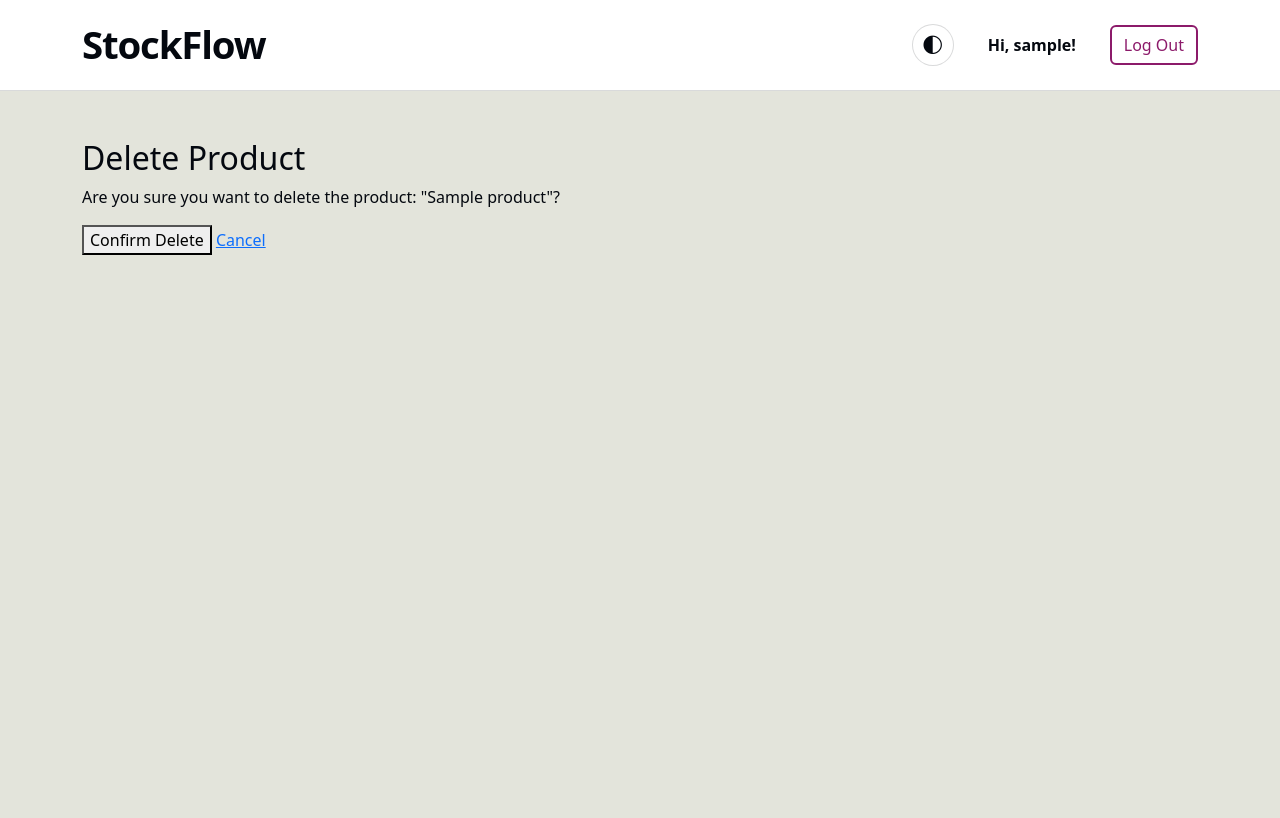
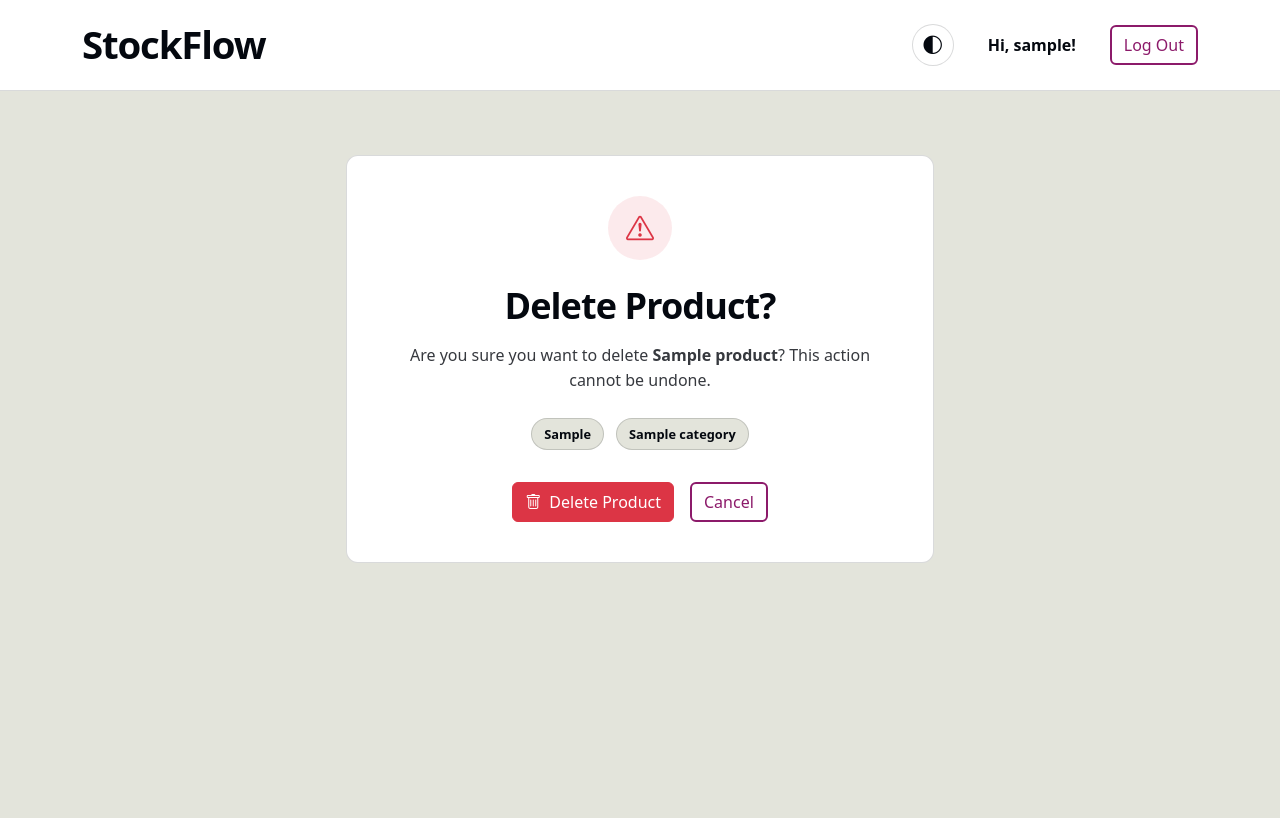
Before and after one commit to ariful-riane/stockflow, a Django app: page /products/1/delete/ in a window 1280 px wide. Run offline with Django 5.2, Linux system fonts and the light colour scheme; a user stored in the database is signed in; tables that the repository leaves empty hold one stand-in row (values such as "Sample post").

Commit message:
Styled product delete confirmation

```diff
--- a/inventory/static/inventory/css/app.css
+++ b/inventory/static/inventory/css/app.css
@@ -425,6 +425,90 @@
     margin-top: 2rem;
 }
 
+.product-delete-page {
+    width: 100%;
+    max-width: 620px;
+    margin: 0 auto;
+    padding: 1rem;
+}
+
+.product-delete-card {
+    padding: 2.5rem;
+    text-align: center;
+    background-color: var(--sf-surface);
+    border: 1px solid var(--sf-border);
+    border-radius: 0.75rem;
+}
+
+.product-delete-icon {
+    width: 64px;
+    height: 64px;
+    display: flex;
+    align-items: center;
+    justify-content: center;
+    margin: 0 auto 1.5rem;
+    color: #DC3545;
+    background-color: rgba(220, 53, 69, 0.1);
+    border-radius: 50%;
+    font-size: 1.75rem;
+}
+
+.product-delete-icon-blocked {
+    color: var(--sf-primary);
+    background-color: rgba(80, 125, 188, 0.1);
+}
+
+.product-delete-title {
+    margin-bottom: 1rem;
+    font-size: clamp(1.75rem, 4vw, 2.25rem);
+    font-weight: 600;
+    letter-spacing: -0.025em;
+}
+
+.product-delete-message {
+    max-width: 470px;
+    margin: 0 auto 1.5rem;
+    color: var(--sf-text);
+    line-height: 1.6;
+    opacity: 0.8;
+}
+
+.product-delete-details {
+    display: flex;
+    justify-content: center;
+    gap: 0.75rem;
+    margin-bottom: 2rem;
+}
+
+.product-delete-details span {
+    padding: 0.35rem 0.75rem;
+    color: var(--sf-text);
+    background-color: var(--sf-bg);
+    border: 1px solid var(--sf-border);
+    border-radius: 999px;
+    font-size: 0.8rem;
+    font-weight: 600;
+}
+
+.product-delete-actions {
+    display: flex;
+    justify-content: center;
+    gap: 1rem;
+}
+
+.product-delete-button {
+    color: white;
+    background-color: #DC3545;
+    border: 1px solid #DC3545;
+}
+
+.product-delete-button:hover,
+.product-delete-button:focus {
+    color: white;
+    background-color: #BB2D3B;
+    border-color: #B02A37;
+}
+
 @media (max-width: 767.98px) {
     .products-heading {
         flex-direction: column;
@@ -458,6 +542,27 @@
     }
 
     .product-form-actions .btn {
+        width: 100%;
+    }
+
+    .product-delete-page {
+        padding: 0;
+    }
+
+    .product-delete-card {
+        padding: 1.5rem;
+    }
+
+    .product-delete-details {
+        flex-direction: column;
+        align-items: center;
+    }
+
+    .product-delete-actions {
+        flex-direction: column;
+    }
+
+    .product-delete-actions .btn {
         width: 100%;
     }
 }
--- a/inventory/templates/inventory/product_confirm_delete.html
+++ b/inventory/templates/inventory/product_confirm_delete.html
@@ -1,28 +1,82 @@
 {% extends "inventory/base.html" %}
 
-{%block title%}
+{% block title %}
     Delete Product | StockFlow
 {% endblock %}
 
 {% block app_content %}
-    <h2>Delete Product</h2>
+    <section class="product-delete-page">
+        <div class="product-delete-card">
 
             {% if cannot_delete %}
+                <div class="product-delete-icon product-delete-icon-blocked">
+                    <i class="bi bi-shield-lock"></i>
+                </div>
 
-        <p>Cannot be deleted because it has stock movement history.</p>
+                <h1 class="product-delete-title">
+                    Cannot Delete Product
+                </h1>
 
-        <a href="{% url 'inventory:product_list' %}">Back to Product List</a>
+                <p class="product-delete-message">
+                    <strong>{{ product.name }}</strong> cannot be deleted because
+                    it has stock movement history.
+                </p>
+
+                <div class="product-delete-details">
+                    <span>{{ product.sku }}</span>
+                    <span>{{ product.category }}</span>
+                </div>
+
+                <div class="product-delete-actions">
+                    <a
+                        href="{% url 'inventory:product_list' %}"
+                        class="btn btn-stockflow"
+                    >
+                        Back to Products
+                    </a>
+                </div>
 
             {% else %}
+                <div class="product-delete-icon">
+                    <i class="bi bi-exclamation-triangle"></i>
+                </div>
 
-        <p>Are you sure you want to delete the product: "{{ product.name }}"?</p>
+                <h1 class="product-delete-title">
+                    Delete Product?
+                </h1>
+
+                <p class="product-delete-message">
+                    Are you sure you want to delete
+                    <strong>{{ product.name }}</strong>?
+                    This action cannot be undone.
+                </p>
+
+                <div class="product-delete-details">
+                    <span>{{ product.sku }}</span>
+                    <span>{{ product.category }}</span>
+                </div>
 
                 <form method="post">
+                    {% csrf_token %}
 
-            {% csrf_token %}
-            <button type="submit">Confirm Delete</button>
-            <a href="{% url 'inventory:product_list' %}">Cancel</a>
+                    <div class="product-delete-actions">
+                        <button
+                            type="submit"
+                            class="btn product-delete-button"
+                        >
+                            <i class="bi bi-trash me-1"></i>
+                            Delete Product
+                        </button>
 
+                        <a
+                            href="{% url 'inventory:product_list' %}"
+                            class="btn btn-stockflow-outline"
+                        >
+                            Cancel
+                        </a>
+                    </div>
                 </form>
             {% endif %}
+        </div>
+    </section>
 {% endblock %}
```
Lines whose indentation alone changed are shown as unchanged.
